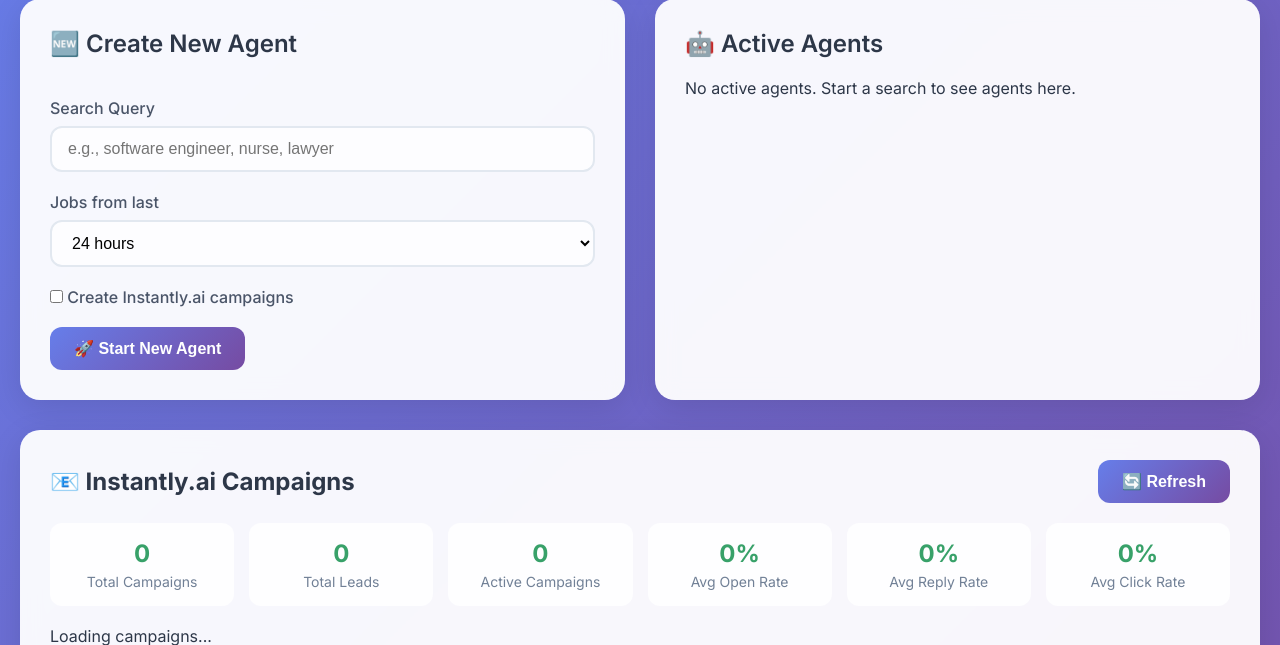
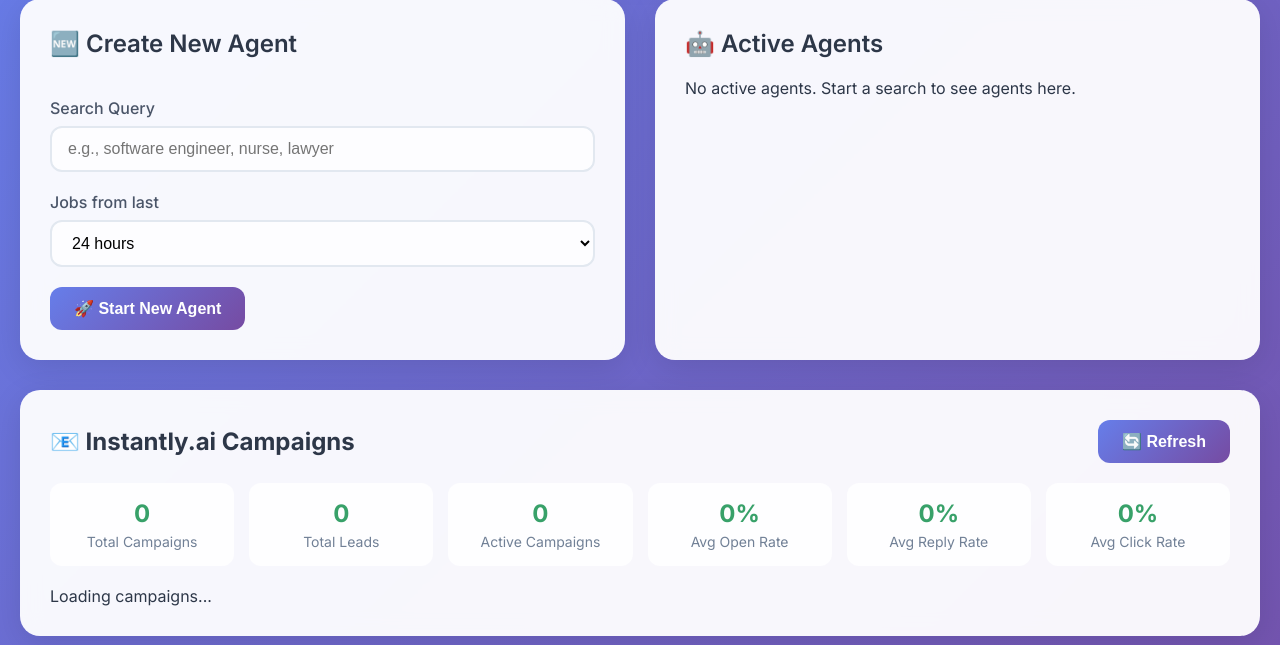
Before and after one commit to inevitablesale/coogi-2, a FastAPI app: page /dashboard in a window 1280 px wide. Shown: the part 184-829 px from the top of the page. Run offline with FastAPI, Linux system fonts and the light colour scheme.

Commit message:
Remove create campaigns checkbox - campaigns are now enabled by default for all searches

```diff
--- a/templates/dashboard.html
+++ b/templates/dashboard.html
@@ -670,12 +670,7 @@
                         </select>
                     </div>
 
-                    <div class="form-group">
-                        <label>
-                            <input type="checkbox" id="createCampaigns">
-                            Create Instantly.ai campaigns
-                        </label>
-                    </div>
+
 
                     <button type="submit" class="btn btn-primary" id="startAgentBtn">
                         🚀 Start New Agent
@@ -832,7 +827,7 @@
             if (template) {
                 document.getElementById('query').value = template.query;
                 document.getElementById('hoursOld').value = template.hours_old;
-                document.getElementById('createCampaigns').checked = template.create_campaigns;
+
 
                 // Update UI
                 document.querySelectorAll('.template-card').forEach(card => {
@@ -905,7 +900,7 @@
                         hours_old: parseInt(formData.get('hoursOld')),
                         enforce_salary: true,
                         auto_generate_messages: false,
-                        create_campaigns: formData.get('createCampaigns') === 'on',
+                        create_campaigns: true,
                         campaign_name: null,
                         min_score: 0.5
                     })
```
